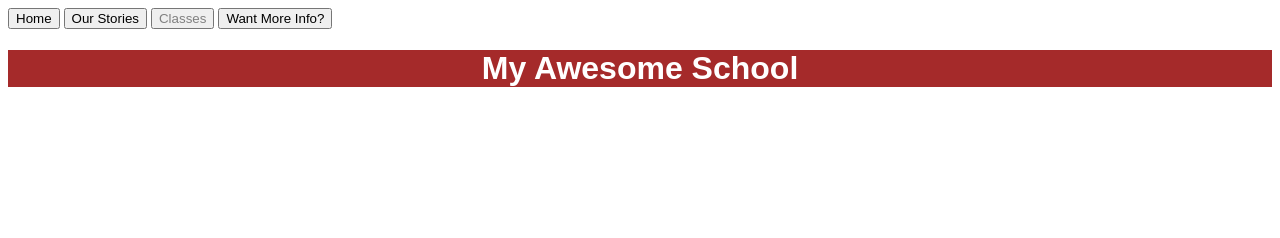
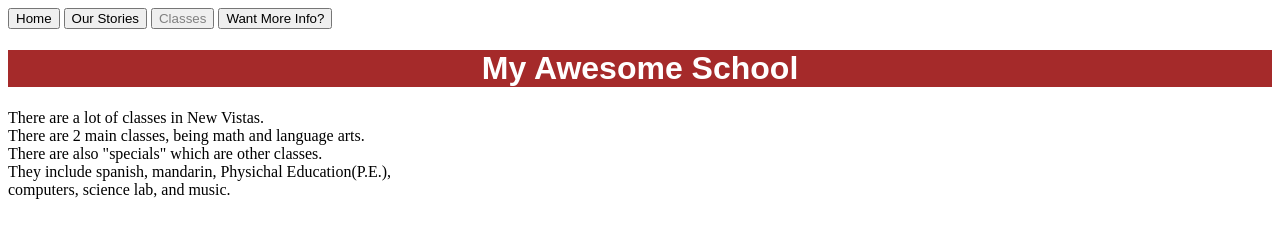
Before and after one commit to AriCho2014/NewVistasWebsite, a plain HTML site: page docs/classes.html in a window 1280 px wide. Drawn offline with Linux system fonts and the light colour scheme.

Commit message:
filled classes tab

```diff
--- a/docs/classes.html
+++ b/docs/classes.html
@@ -22,6 +22,12 @@
         <button id="classes">Classes</button>
         <button id="WantMoreInfo">Want More Info?</button>
          <center><h1 id = "header">My Awesome School</h1></center>
+         <p>There are a lot of classes in New Vistas.<br>
+            There are 2 main classes, being math and language arts.<br>
+            There are also "specials" which are other classes.<br>
+            They include spanish, mandarin, Physichal Education(P.E.), <br>
+            computers, science lab, and music.
+         </p>
 
          <script>
             var OurStories = document.getElementById("ourstories");
```
